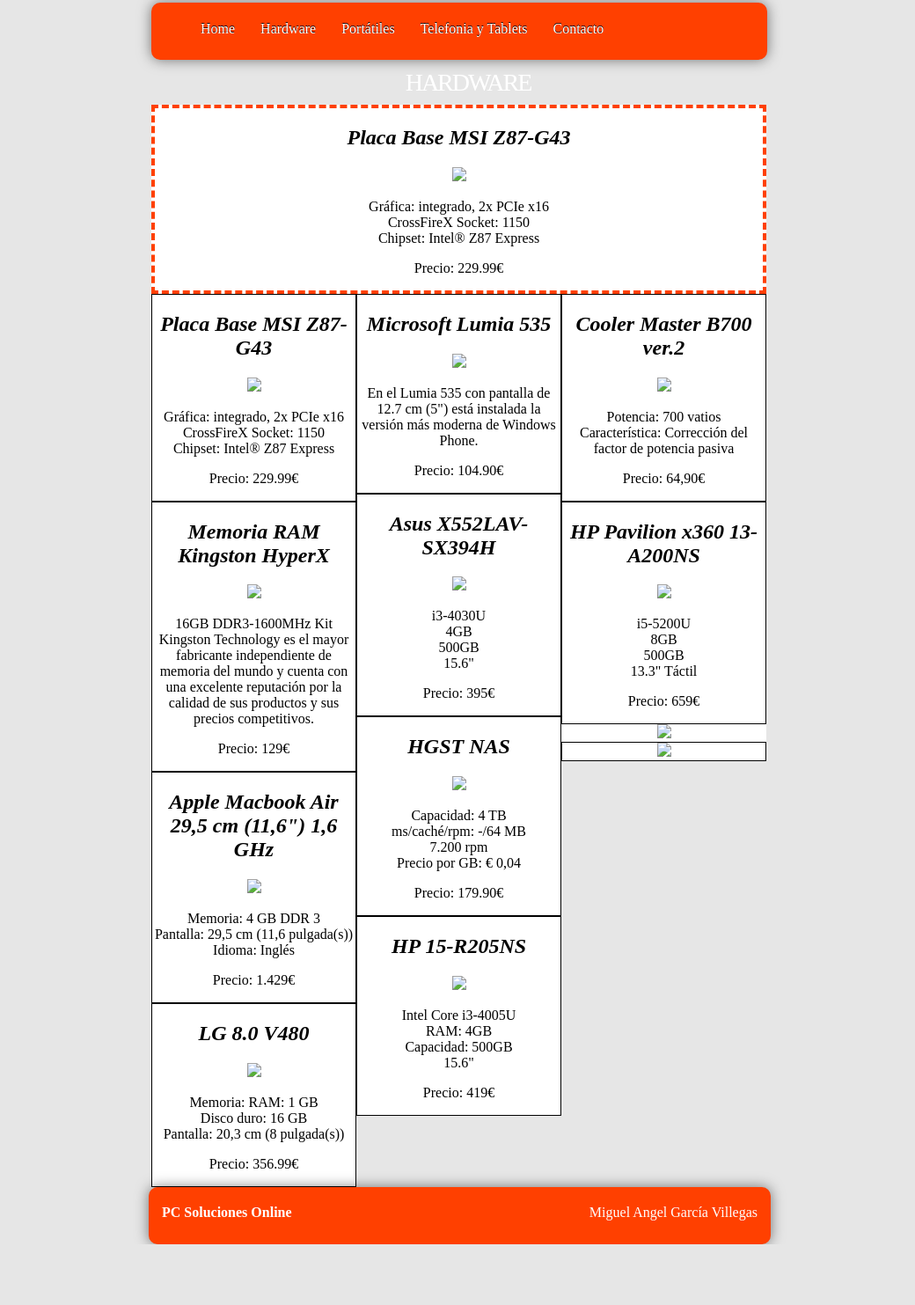
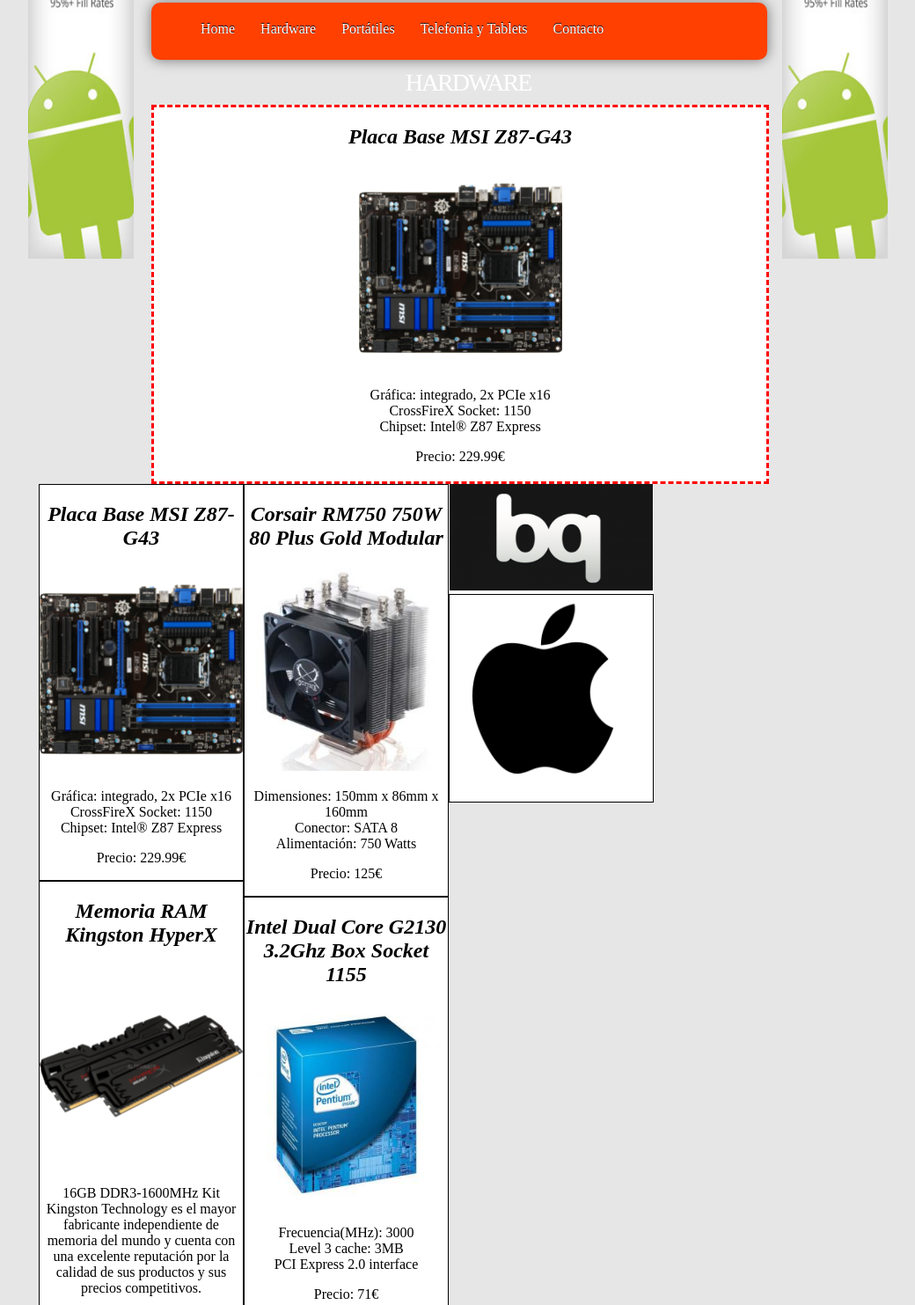
Before and after one commit to mortega87/Web_Tienda_Online, a plain HTML site: page tienda/hardware.html in a window 1280 px wide. Shown: the part 256-1739 px from the top of the page at 88% size, without its empty margins (116-1156 px from the left). Before the commit the page ends 1670 px from the top, so only its background shows below. Drawn offline with Linux system fonts and the light colour scheme; a web font is replaced by a local one.

Commit message:
seccion hardware.html modificada

```diff
--- a/tienda/hardware.html
+++ b/tienda/hardware.html
@@ -12,11 +12,11 @@
 
 <body>
 
-  	<section id="bannersup"><img src="tienda/panel_sup.jpg" width=737px height=120px alt = "Banner Publicitario Superior"/></section>
+  	<section id="bannersup"><img src="anuncios/panel_sup.jpg" width=737px height=120px alt = "Banner Publicitario Superior"/></section>
 
-	<section id="bannerlati"><img src="tienda/panel_ver.jpg" width=120px height=550px alt = "Banner Publicitario Lateral" /></section>
+	<section id="bannerlati"><img src="anuncios/panel_ver.jpg" width=120px height=550px alt = "Banner Publicitario Lateral" /></section>
 
-	<section id="bannerlatd"><img src="tienda/panel_ver.jpg" width=120px height=550px alt = "Banner Publicitario Lateral" /></section>
+	<section id="bannerlatd"><img src="anuncios/panel_ver.jpg" width=120px height=550px alt = "Banner Publicitario Lateral" /></section>
 
 
   <header>
@@ -28,7 +28,7 @@
 
   <section id="menubar">
       <ul id="menu">
-        <li class="current"><a href="index2.html">Home</a></li>
+        <li class="current"><a href="../index.html">Home</a></li>
         <li><a href="hardware.html">Hardware</a></li>
         <li><a href="portatiles.html">Portátiles</a></li>
         <li><a href="telefonia.html">Telefonia y Tablets</a>
@@ -43,7 +43,7 @@
 
   <section class ="producto_destacado">
       	<a href="boston.html" style='text-decoration:none; color:black'><h2>Placa Base MSI Z87-G43</h2></a>
-      	<img src="tienda/placa1.png" width= 231px/>
+      	<img src="hardware/hardware1.png" width= 231px/>
       	<p>Gráfica: integrado, 2x PCIe x16 <br>CrossFireX Socket: 1150 <br>Chipset: Intel® Z87 Express</p>
       	<p>Precio: 229.99€</p>
   </section>
@@ -52,30 +52,30 @@
 
     <section class = "producto_index">
       <a href="boston.html" style='text-decoration:none; color:black'><h2>Placa Base MSI Z87-G43</h2></a>
-      <img src="tienda/placa1.png" width= 231px/>
+      <img src="hardware/hardware1.png" width= 231px/>
       <p>Gráfica: integrado, 2x PCIe x16 <br>CrossFireX Socket: 1150 <br>Chipset: Intel® Z87 Express</p>
       <p>Precio: 229.99€</p>
     </section>
 
     <section class = "producto_index">
       <a href="boston.html" style='text-decoration:none; color:black'><h2>Memoria RAM Kingston HyperX</h2></a>
-      <img src="tienda/ram1.png" width= 231px/>
+      <img src="hardware/hardware4.png" width= 231px/>
       <p>16GB DDR3-1600MHz Kit<br>Kingston Technology es el mayor fabricante independiente de memoria del mundo y cuenta con una excelente reputación por la calidad de sus productos y sus precios competitivos.</p>
       <p>Precio: 129€</p>
     </section>
 
     <section class = "producto_index">
-      <a href="boston.html" style='text-decoration:none; color:black'><h2>Apple Macbook Air 29,5 cm (11,6") 1,6 GHz</h2></a>
-      <img src="tienda/portatil1.png" width= 231px/>
-      <p>Memoria: 4 GB DDR 3<br>Pantalla: 29,5 cm (11,6 pulgada(s))<br>Idioma: Inglés</p>
-      <p>Precio: 1.429€</p>
+      <a href="boston.html" style='text-decoration:none; color:black'><h2>Asus GeForce 210 TC Silent 1GB GDDR3 Low Profile</h2></a>
+      <img src="hardware/hardware5.jpg" width= 231px/>
+      <p>Bus Standar: PCI Express 2.0<br>Resolucion: 2560x1600<br>Software: ASUS utilities & Drivers</p>
+      <p>Precio: 32€</p>
     </section>
 
     <section class = "producto_index">
-      <a href="boston.html" style='text-decoration:none; color:black'><h2>LG 8.0 V480</h2></a>
-      <img src="tienda/movil1.png" width= 231px/>
-      <p>Memoria: RAM: 1 GB<br>Disco duro: 16 GB<br>Pantalla: 20,3 cm (8 pulgada(s))</p>
-      <p>Precio: 356.99€</p>
+      <a href="boston.html" style='text-decoration:none; color:black'><h2>Scythe Katana 4 - Ventilador/Cooler</h2></a>
+      <img src="hardware/hardware6.jpg" width= 231px/>
+      <p>Dimensiones: 100x102.5x143<br>Velocidad(RPM): 300-2500<br>Nivel Ruido dB(A): 7.2 ~ 31.07 dBA</p>
+      <p>Precio: 27€</p>
     </section>
 
   </section><!--Cierra primera columna-->
@@ -84,56 +84,29 @@
   <section id=col2>
 
 	<section class = "producto_index">
-      <a href="boston.html" style='text-decoration:none; color:black'><h2>Microsoft Lumia 535</h2></a>
-      <img src="tienda/movil2.png" width= 231px/>
-      <p>En el Lumia 535 con pantalla de 12.7 cm (5") está instalada la versión más moderna de Windows Phone. </p>
-      <p>Precio: 104.90€</p>
+      <a href="boston.html" style='text-decoration:none; color:black'><h2>Corsair RM750 750W 80 Plus Gold Modular</h2></a>
+      <img src="hardware/hardware6.jpg" width= 231px/>
+      <p>Dimensiones: 150mm x 86mm x 160mm<br>Conector: SATA 8<br>Alimentación: 750 Watts</p>
+      <p>Precio: 125€</p>
     </section>
 
     <section class = "producto_index">
-      <a href="boston.html" style='text-decoration:none; color:black'><h2>Asus X552LAV-SX394H</h2></a>
-      <img src="tienda/portatil2.jpg" width= 231px/>
-      <p>i3-4030U<br>4GB<br>500GB<br>15.6" </p>
-      <p>Precio: 395€</p>
+      <a href="boston.html" style='text-decoration:none; color:black'><h2>Intel Dual Core G2130 3.2Ghz Box Socket 1155</h2></a>
+      <img src="hardware/hardware8.jpg" width= 231px/>
+      <p>Frecuencia(MHz): 3000<br>Level 3 cache: 3MB<br>PCI Express 2.0 interface</p>
+      <p>Precio: 71€</p>
     </section>
 
     <section class = "producto_index">
       <a href="boston.html" style='text-decoration:none; color:black'><h2>HGST NAS</h2></a>
-      <img src="tienda/hardware2.png" width= 231px/>
+      <img src="hardware/hardware2.png" width= 231px/>
       <p>Capacidad: 4 TB<br>ms/caché/rpm: -/64 MB<br>7.200 rpm<br>Precio por GB: € 0,04</p>
       <p>Precio: 179.90€</p>
-    </section>
-
-    <section class = "producto_index">
-      <a href="boston.html" style='text-decoration:none; color:black'><h2>HP 15-R205NS</h2></a>
-      <img src="tienda/portatil3.jpg" width= 231px/>
-      <p>Intel Core i3-4005U<br>RAM: 4GB<br>Capacidad: 500GB<br>15.6" </p>
-      <p>Precio: 419€</p>
     </section>
 
   </section><!--Cierra segunda columna-->
 
   <section id=col3>
-
-	<section id=productos>
-
-	<section class = "producto_index">
-      <a href="boston.html" style='text-decoration:none; color:black'><h2>Cooler Master B700 ver.2</h2></a>
-      <img src="tienda/hardware3.png" width= 231px/>
-      <p>Potencia: 700 vatios<br>Característica: Corrección del factor de potencia pasiva</p>
-      <p>Precio: 64,90€</p>
-    </section>
-
-
-	<section class = "producto_index">
-      <a href="boston.html" style='text-decoration:none; color:black'><h2>HP Pavilion x360 13-A200NS</h2></a>
-      <img src="tienda/portatil4.jpg" width= 231px/>
-      <p>i5-5200U<br>8GB<br>500GB<br>13.3" Táctil</p>
-      <p>Precio: 659€</p>
-    </section>
-
-    </section><!--Cierra productos-->
-
     <section id="anuncios">
 
     <section>
@@ -142,7 +115,7 @@
       <p>Pantalla: 10,92 cm (4,3 pulgada(s))</p>
       <p>Precio: 202.90€</p>-->
 
-      <img src="tienda/anuncio1.png" width= 231px/>
+      <img src="anuncios/anuncio1.png" width= 231px/>
 
     </section>
 
@@ -151,7 +124,7 @@
       <img src="tienda/movil4.png" width= 231px/>
       <p>Pantalla: 9,4 cm (3,7 pulgada(s))</p>
       <p>Precio: 67.90€</p>-->
-      <img src="tienda/anuncio2.jpg" width= 231px/>
+      <img src="anuncios/anuncio2.jpg" width= 231px/>
 
     </section>
 
--- a/tienda/tienda.css
+++ b/tienda/tienda.css
@@ -112,7 +112,7 @@ h2{
 	float: left;
 	width: 233px;
 	background: #FFFFFF;
-	margin-left: 148px;
+	margin-left: 20px;
 	height: auto;
 
 }
@@ -154,15 +154,14 @@ h2{
 
 .producto_destacado{
 	border-style:dashed;
-	border-width:4px;
-	border-color:#FF4000;
+	border-width:3px;
+	border-color:#FF0000;
 	float: center;
-	height: auto;
-	width: auto;
+	height: 425px;
 	margin-left: 148px;
 	margin-top:160px;
-	margin-right:153px;
-	background: #FFFFFF;
+	margin-right:150px;
+	background:#FFFFFF;
 }
 
 .pie2{
```
Also changed, not shown: tienda/hardware/hardware5.jpg (added), tienda/hardware/hardware6.jpg (added), tienda/hardware/hardware7.jpg (added), tienda/hardware/hardware8.jpg (added).
